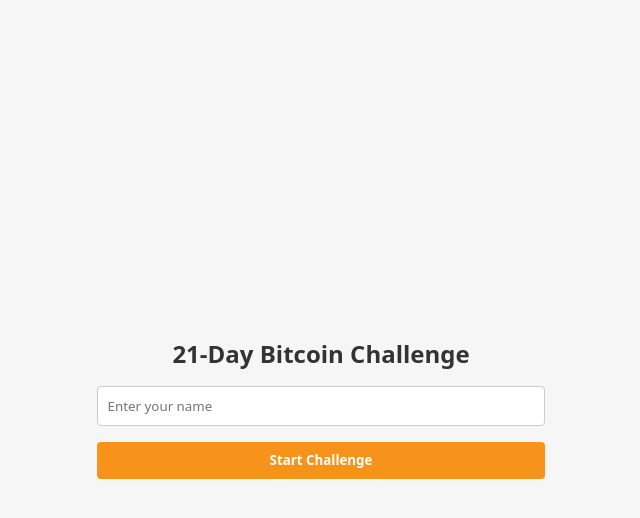
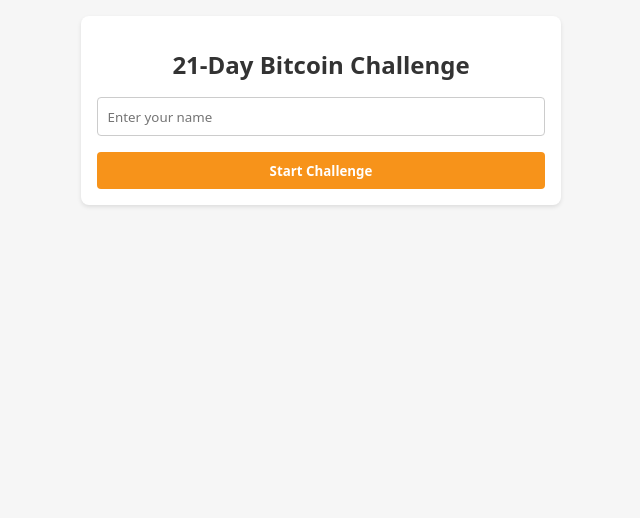
Before and after one commit to Fabricio333/bitcoin-challenge, a plain HTML site: page index.html in a window 1280 px wide. Shown: the whole page, without its empty margins (319-959 px from the left). Drawn offline with Linux system fonts and the light colour scheme.

Commit message:
Improve UI and SEO

```diff
--- a/index.html
+++ b/index.html
@@ -3,6 +3,13 @@
 <head>
     <meta charset="UTF-8" />
     <meta name="viewport" content="width=device-width, initial-scale=1.0" />
+    <meta name="description" content="Learn Bitcoin step by step with this 21-day interactive challenge." />
+    <meta name="keywords" content="bitcoin, tutorial, challenge, cryptocurrency" />
+    <meta name="robots" content="index, follow" />
+    <meta property="og:title" content="21-Day Bitcoin Challenge" />
+    <meta property="og:description" content="Learn Bitcoin step by step with this 21-day interactive challenge." />
+    <meta property="og:image" content="img.png" />
+    <meta property="og:type" content="website" />
     <title>21-Day Bitcoin Challenge</title>
     <style>
         /* ========== BASIC STYLES ========== */
@@ -15,7 +22,7 @@
             padding: 0;
             display: flex;
             justify-content: center;
-            align-items: center;
+            align-items: flex-start;
             min-height: 100vh;
             background: #f6f6f6;
             color: #333;
@@ -24,6 +31,10 @@
             width: 100%;
             max-width: 480px;
             padding: 1rem;
+            margin: 1rem;
+            background: #fff;
+            border-radius: 8px;
+            box-shadow: 0 2px 4px rgba(0, 0, 0, 0.1);
         }
 
         h1 {
@@ -66,6 +77,12 @@
             display: grid;
             grid-template-columns: repeat(7, 1fr);
             gap: 0.3rem;
+        }
+
+        @media (max-width: 420px) {
+            .grid {
+                grid-template-columns: repeat(4, 1fr);
+            }
         }
 
         .grid button {
@@ -161,6 +178,7 @@
                 title: "What Is Bitcoin?",
                 body: `
                     <p><strong>Bitcoin</strong> is an open, global, peer-to-peer money network that anyone can use without permission.</p>
+                    <img src="img.png" alt="Bitcoin illustration" />
                     <p>Key ideas:</p>
                     <ul>
                         <li>No central bank.</li>
```
